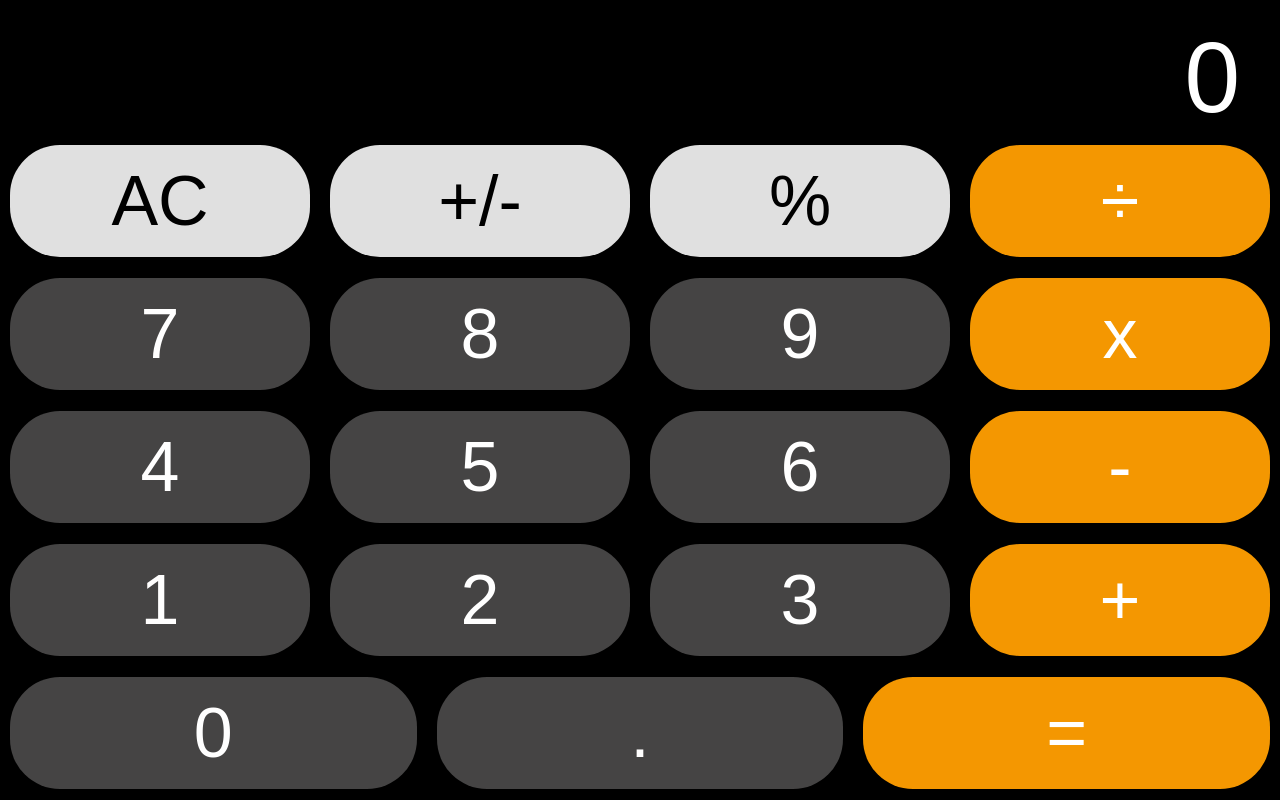
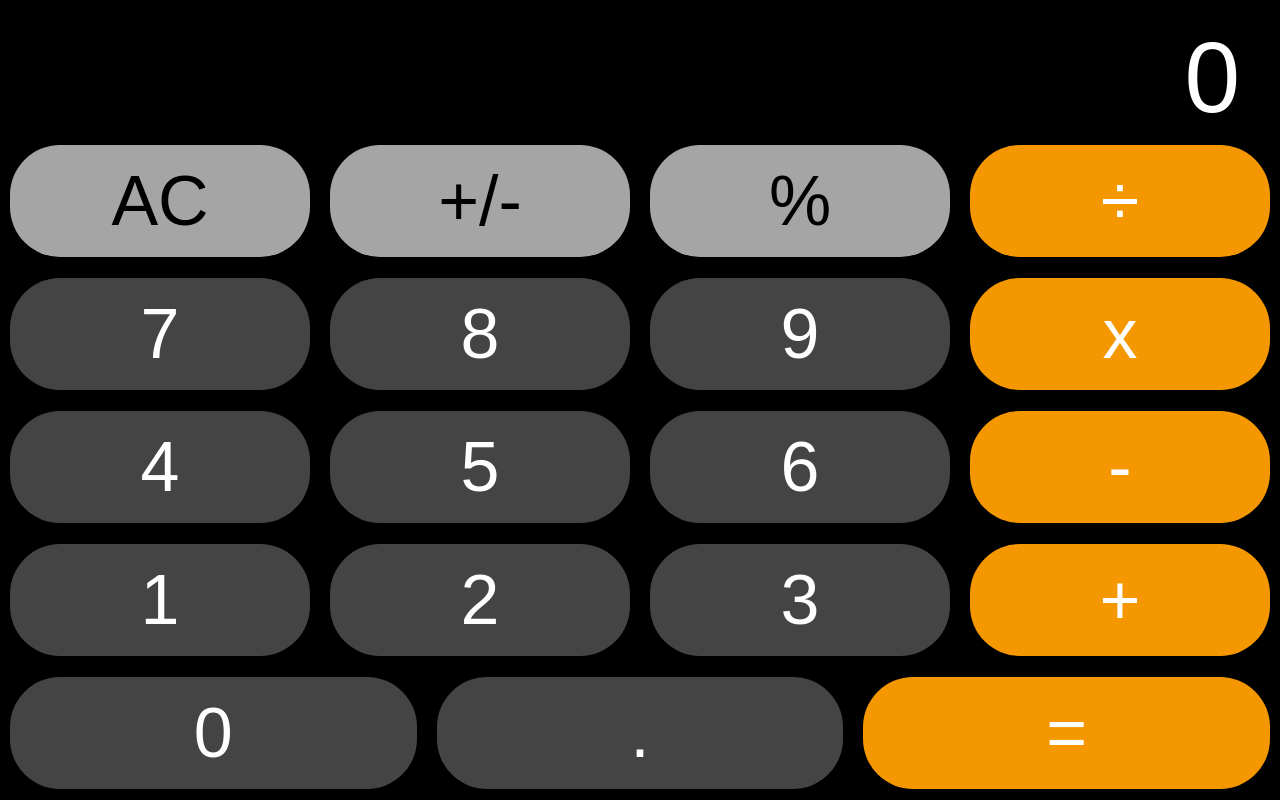
Before and after one commit to kaitlynflynn/Calculator, a React (Create React App) app in the folder client/: page / in a window 1280 px wide. Built offline with nearby package versions, Linux system fonts and the light colour scheme.

Commit message:
Added hover fade effect to light grey buttons

```diff
--- a/client/src/component/Button.css
+++ b/client/src/component/Button.css
@@ -9,7 +9,7 @@
 }
 
 .button button {
-    background-color: #E0E0E0;
+    background-color: rgb(165, 165, 165);
     border: 0;
     font-size: 12px;
     margin: 10px 10px 10px 10px;
@@ -17,7 +17,13 @@
     padding: 0;
     display: block;
     border-radius: 50px;
+    transition: 0.5s;
     /* height: 50px; */
+}
+
+/* hover fade effect to light grey buttons */
+.button button:hover {
+    background-color: #E0E0E0;
 }
 
 .button:last-child button {
```
